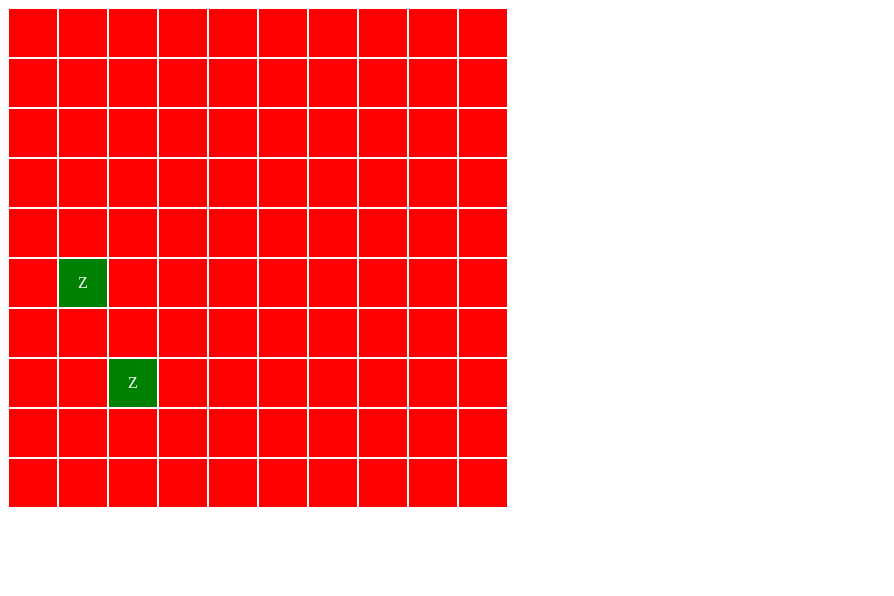
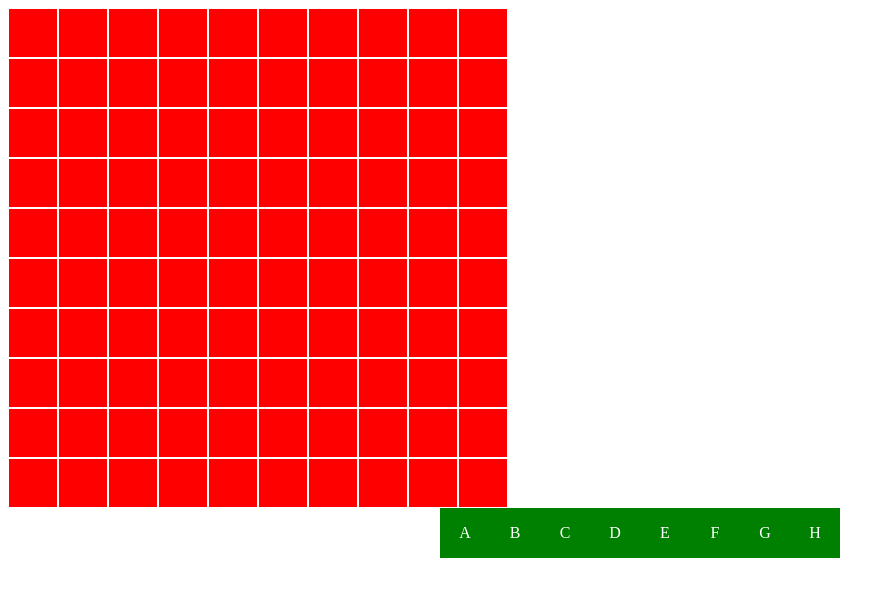
Before and after one commit to adunham95/scrabble-game, a Next.js app: page / in a window 1280 px wide. Shown: the top 596 px of the page, without its empty margins (0-894 px from the left). Built offline with nearby package versions, Linux system fonts and the light colour scheme.

Commit message:
Added basic drag and drop

```diff
--- a/components/Board/board.js
+++ b/components/Board/board.js
@@ -1,12 +1,12 @@
-import React from 'react';
+import React, { useState } from 'react';
+import useGame from '../../hooks/useGame';
 import Tile from '../Tile/tile';
+import BoardSquare from './boardSquare';
 
 const boardWidth = 10;
 const boardHeight = 10;
 
-const cards = [{ x: 1, y: 5 }, { x: 2, y: 7 }];
-
-function renderSquare(i) {
+function renderSquare(i, cards = []) {
   const x = i % boardWidth;
   const y = Math.floor(i / boardWidth);
 
@@ -14,26 +14,28 @@ function renderSquare(i) {
   const hasItem = cardIndex >= 0;
 
   return (
-    <div
+    <BoardSquare
+      x={x}
+      y={y}
       key={i}
-      style={{
-        width: `calc(${100 / boardWidth}% - 2px)`, paddingBottom: `calc(${100 / boardWidth}% - 2px)`, margin: '1px', position: 'relative',
-      }}
     >
-      <Square
-        x={x}
-        y={y}
-      >
-        {hasItem && <Tile letter="Z" />}
-      </Square>
-    </div>
+      {hasItem && (
+      <Tile
+        key={cards[cardIndex].id}
+        id={cards[cardIndex].id}
+        letter={cards[cardIndex].letter}
+      />
+      )}
+    </BoardSquare>
   );
 }
 
 const Board = () => {
+  const { tiles } = useGame();
+
   const squares = [];
   for (let i = 0; i < (boardWidth * boardHeight); i++) {
-    squares.push(renderSquare(i));
+    squares.push(renderSquare(i, tiles));
   }
 
   return (
@@ -50,24 +52,4 @@ const Board = () => {
   );
 };
 
-const Square = ({
-  children, x, y, hasItem,
-}) => (
-  <div
-    className="card"
-    style={{
-      position: 'absolute',
-      top: 0,
-      background: 'red',
-      width: '100%',
-      height: '100%',
-      display: 'flex',
-      justifyContent: 'center',
-      alignItems: 'center',
-    }}
-  >
-    {children}
-  </div>
-);
-
 export default Board;
--- /dev/null
+++ b/components/Board/boardSquare.js
@@ -0,0 +1,48 @@
+import React from 'react';
+import { useDrop } from 'react-dnd';
+import useGame from '../../hooks/useGame';
+import { ItemTypes } from '../DragTypes/DragTypes';
+
+const BoardSquare = ({
+  children, x, y, boardWidth = 10,
+}) => {
+  const { addPiece, canDropTile } = useGame();
+  const [{ isOver, canDrop }, drop] = useDrop(
+    () => ({
+      accept: ItemTypes.TILE,
+      canDrop: () => canDropTile(x, y),
+      drop: (item) => addPiece({ x, y, ...item }),
+      collect: (monitor) => ({
+        isOver: !!monitor.isOver(),
+        canDrop: !!monitor.canDrop(),
+      }),
+    }),
+    [x, y],
+  );
+  return (
+    <div
+      ref={drop}
+      style={{
+        width: `calc(${100 / boardWidth}% - 2px)`, paddingBottom: `calc(${100 / boardWidth}% - 2px)`, margin: '1px', position: 'relative',
+      }}
+    >
+      <div
+        className="card"
+        style={{
+          position: 'absolute',
+          top: 0,
+          background: 'red',
+          width: '100%',
+          height: '100%',
+          display: 'flex',
+          justifyContent: 'center',
+          alignItems: 'center',
+        }}
+      >
+        {children}
+      </div>
+    </div>
+  );
+};
+
+export default BoardSquare;
--- /dev/null
+++ b/components/DragTypes/DragTypes.js
@@ -0,0 +1,3 @@
+export const ItemTypes = {
+  TILE: 'tile',
+};
--- a/components/Tile/tile.js
+++ b/components/Tile/tile.js
@@ -1,9 +1,28 @@
-import React from 'react';
+import React, { useState } from 'react';
+import { useDrag } from 'react-dnd';
+import { ItemTypes } from '../DragTypes/DragTypes';
 
-const Tile = ({ letter }) => (
-  <div style={{
-    position: 'absolute',
-    top: 0,
+const Tile = ({
+  letter, isDraggable = false, id, style,
+}) => {
+  const [{ isDragging }, drag, preview] = useDrag(() => ({
+    type: ItemTypes.TILE,
+    canDrag: isDraggable,
+    item: {
+      letter,
+      id,
+    },
+    collect: (monitor) => ({
+      isDragging: !!monitor.isDragging(),
+    }),
+  }), []);
+
+  return (
+    <div
+      ref={drag}
+      style={{
+        // position: 'absolute',
+        // top: 0,
         background: 'green',
         color: 'white',
         width: '100%',
@@ -11,10 +30,13 @@ const Tile = ({ letter }) => (
         display: 'flex',
         justifyContent: 'center',
         alignItems: 'center',
+        opacity: isDragging ? 0.5 : 1,
+        ...style,
       }}
     >
       {letter}
     </div>
   );
+};
 
 export default Tile;
--- /dev/null
+++ b/components/Tile/tileList.js
@@ -0,0 +1,23 @@
+import React from 'react';
+import useGame from '../../hooks/useGame';
+import Tile from './tile';
+
+const TileList = () => {
+  const { availableTile } = useGame();
+
+  return (
+    <div style={{ display: 'flex', justifyContent: 'center' }}>
+      {availableTile.map((l) => (
+        <Tile
+          letter={l.letter}
+          key={l.id}
+          id={l.id}
+          isDraggable
+          style={{ height: '50px', width: '50px' }}
+        />
+      ))}
+    </div>
+  );
+};
+
+export default TileList;
--- /dev/null
+++ b/context/GameContext.js
@@ -0,0 +1,20 @@
+import React, { useState } from 'react';
+
+const GameContext = React.createContext([{}, () => {}]);
+
+const GameProvider = ({ children, appData }) => {
+  const [state, setState] = useState({
+    tiles: [],
+    id: '00',
+    lastDropped: null,
+    availableTile: [],
+    ...appData,
+  });
+  return (
+    <GameContext.Provider value={[state, setState]}>
+      {children}
+    </GameContext.Provider>
+  );
+};
+
+export { GameContext, GameProvider };
--- /dev/null
+++ b/hooks/useGame.js
@@ -0,0 +1,45 @@
+import { useContext } from 'react';
+import { GameContext } from '../context/GameContext';
+
+const useGame = () => {
+  const [state, setState] = useContext(GameContext);
+
+  function setGameDetails(gameData) {
+    console.log(gameData);
+    setState((oldState) => ({
+      ...oldState,
+      ...gameData,
+    }));
+  }
+
+  function addPiece({
+    x, y, letter, id,
+  }) {
+    setState((oldState) => ({
+      ...oldState,
+      availableTile: oldState.availableTile.filter((t) => t.id !== id),
+      tiles: [...oldState.tiles, {
+        x, y, letter, id,
+      }],
+    }));
+  }
+
+  function canDropTile(x, y) {
+    // console.log(state.pieces);
+    const cardIndex = state.tiles.findIndex((c) => c.x === x && c.y === y);
+    return cardIndex < 0;
+    // return true;
+  }
+
+  return {
+    addPiece,
+    canDropTile,
+    setGameDetails,
+    id: state.id,
+    tiles: state.tiles,
+    lastDropped: state.lastDropped,
+    availableTile: state.availableTile,
+  };
+};
+
+export default useGame;
--- a/pages/index.js
+++ b/pages/index.js
@@ -1,9 +1,34 @@
+import { DndProvider } from 'react-dnd';
+import { HTML5Backend } from 'react-dnd-html5-backend';
 import Board from '../components/Board/board';
+import TileList from '../components/Tile/tileList';
+import { GameProvider } from '../context/GameContext';
 
+const letters = [
+  { id: 1, letter: 'A' },
+  { id: 2, letter: 'B' },
+  { id: 3, letter: 'C' },
+  { id: 4, letter: 'D' },
+  { id: 5, letter: 'E' },
+  { id: 6, letter: 'F' },
+  { id: 7, letter: 'G' },
+  { id: 8, letter: 'H' },
+];
+
+const AppData = {
+  availableTile: letters,
+};
 export default function Home() {
   return (
     <div className="app">
-      <Board />
+      <GameProvider appData={AppData}>
+        <DndProvider backend={HTML5Backend}>
+          <Board />
+          <div>
+            <TileList />
+          </div>
+        </DndProvider>
+      </GameProvider>
     </div>
   );
 }
```
Lines whose indentation alone changed are shown as unchanged.
